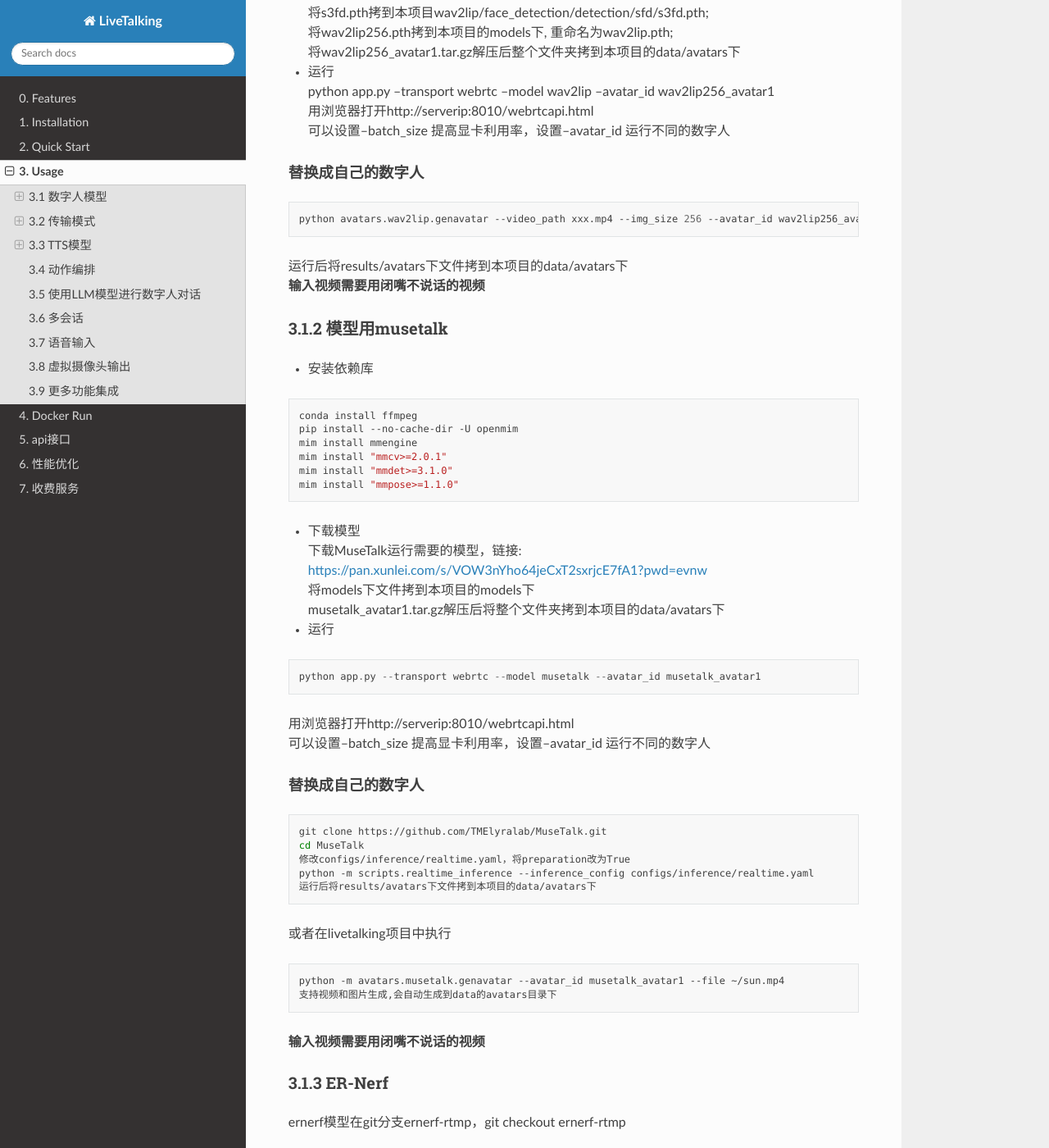
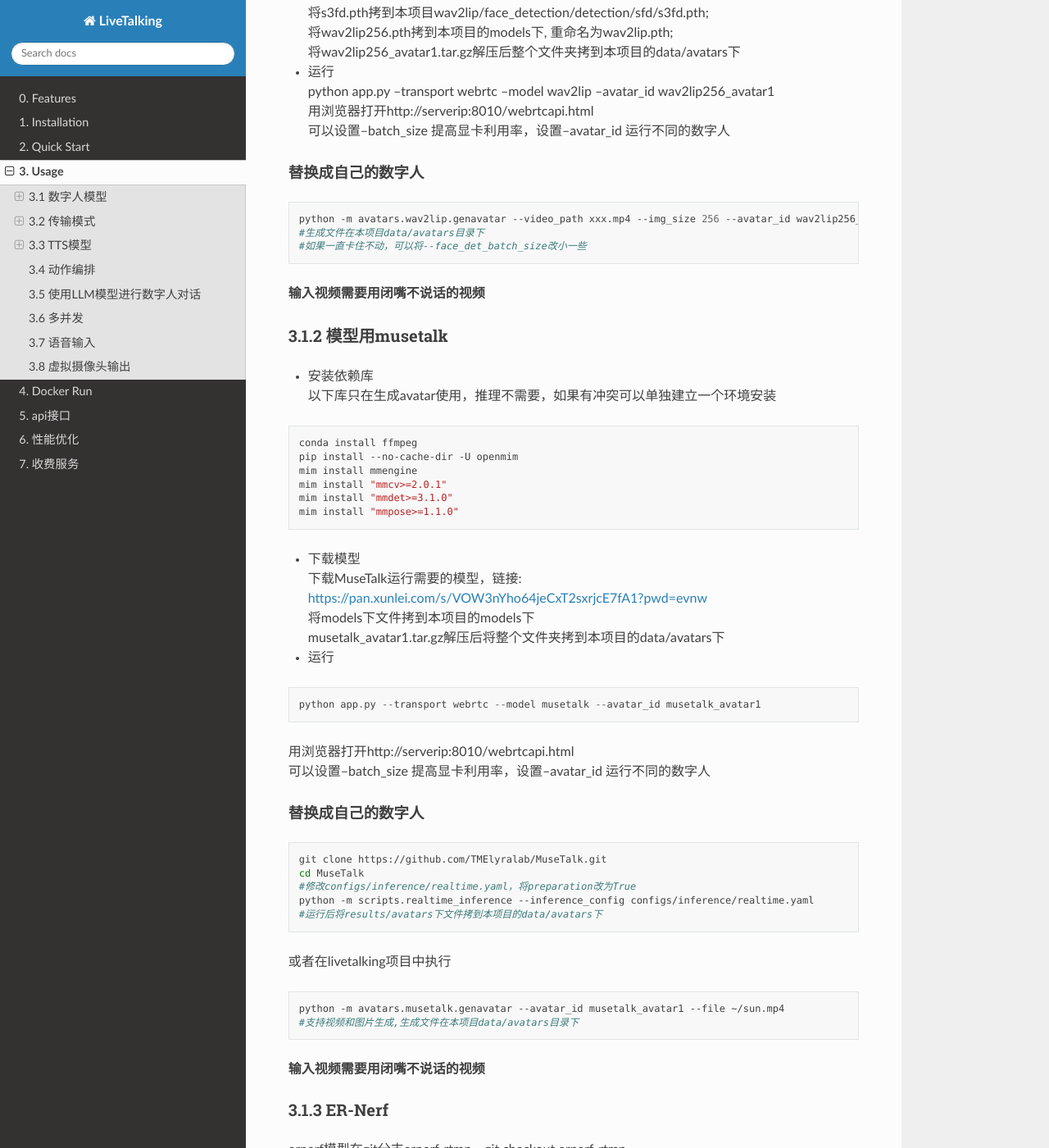
Before and after one commit to lipku/livetalking-doc, a Sphinx documentation site: the page built from docs/source/usage.md, in a window 1280 px wide and 1400 px high, scrolled down 412 px. Shown: the whole window at 82% size. Built offline with Sphinx 7.4.7 and the Read the Docs theme 3.1.0, drawn with Linux system fonts in a browser that asks for light colours; some of the changed text lies outside the part shown.

Commit message:
update doc for v2.0.1

````diff
--- a/docs/source/usage.md
+++ b/docs/source/usage.md
@@ -3,7 +3,7 @@
 分别选择数字人模型、传输方式、tts模型
 
 ### 3.1 数字人模型
-支持4种模型：ernerf、musetalk、wav2lip、Ultralight-Digital-Human
+支持4种模型：ernerf、musetalk、wav2lip、Ultralight-Digital-Human，默认用wav2lip
 
 #### 3.1.1 模型用wav2lip
 - 下载模型
@@ -17,13 +17,16 @@
 可以设置--batch_size 提高显卡利用率，设置--avatar_id 运行不同的数字人
 ##### 替换成自己的数字人
 ```bash
-python avatars.wav2lip.genavatar --video_path xxx.mp4 --img_size 256 --avatar_id wav2lip256_avatar1 #img_size固定为256，与模型相关
+python -m avatars.wav2lip.genavatar --video_path xxx.mp4 --img_size 256 --avatar_id wav2lip256_avatar1 #img_size固定为256，与模型相关
+#生成文件在本项目data/avatars目录下
+#如果一直卡住不动，可以将--face_det_batch_size改小一些
 ```
-运行后将results/avatars下文件拷到本项目的data/avatars下
+
 **输入视频需要用闭嘴不说话的视频**
 
 #### 3.1.2 模型用musetalk
 - 安装依赖库
+以下库只在生成avatar使用，推理不需要，如果有冲突可以单独建立一个环境安装
 ```bash
 conda install ffmpeg
 pip install --no-cache-dir -U openmim
@@ -46,14 +49,14 @@
 ```bash
 git clone https://github.com/TMElyralab/MuseTalk.git
 cd MuseTalk
-修改configs/inference/realtime.yaml，将preparation改为True
+#修改configs/inference/realtime.yaml，将preparation改为True
 python -m scripts.realtime_inference --inference_config configs/inference/realtime.yaml
-运行后将results/avatars下文件拷到本项目的data/avatars下
+#运行后将results/avatars下文件拷到本项目的data/avatars下
 ```
 或者在livetalking项目中执行
 ```bash
 python -m avatars.musetalk.genavatar --avatar_id musetalk_avatar1 --file ~/sun.mp4
-支持视频和图片生成,会自动生成到data的avatars目录下
+#支持视频和图片生成,生成文件在本项目data/avatars目录下
 ```
 **输入视频需要用闭嘴不说话的视频**
 
@@ -106,14 +109,13 @@
 #### 3.1.4 模型用Ultralight-Digital-Human
 - 制作avatar
 先根据项目 <https://github.com/anliyuan/Ultralight-Digital-Human> 训练模型，
-然后将Ultralight-Digital-Human项目下checkpoint_epoch_335.pth.tar和scrfd_2.5g_kps.onnx拷到本项目ultralight/face_detect_utils下
+然后将Ultralight-Digital-Human项目下checkpoint_epoch_335.pth.tar和scrfd_2.5g_kps.onnx拷到本项目models下
 运行
 ```bash
-cd ultralight
 #checkpoint为训练后模型文件路径，目前只支持音频特征为hubert的模型；
 #video_path提供一段训练人物闭嘴不说话的视频
-python genavatar.py --video_path xxx.mp4 --avatar_id ultralight_avatar1 --checkpoint xxx.pth
-运行后将results/avatars下文件拷到本项目的data/avatars下
+python -m avatars.ultralight.genavatar --video_path xxx.mp4 --avatar_id ultralight_avatar1 --checkpoint xxx.pth
+#生成文件在本项目data/avatars目录下
 ```
 - 运行
 python app.py --transport webrtc --model ultralight --avatar_id ultralight_avatar1
@@ -146,13 +147,13 @@
 ```
 <font color=red>服务端需要开放端口 tcp:8000,8010,1985; udp:8000</font>
 用浏览器打开http://serverip:8010/rtcpushapi.html
+如果推送地址不是localhost，需要在rtcpushapi.html中相应修改host地址
 
 #### 3.2.3 rtmp推送
-rtmp目前只支持ernerf模型，后续不再支持该种传输方式。如需要rtmp传输，可通过srs转发实现
 - 安装rtmpstream库
 <https://github.com/lipku/python_rtmpstream>
 
-- 启动srs
+- 启动rtmp服务器（此处用srs）
 ```
 docker run --rm -it -p 1935:1935 -p 1985:1985 -p 8080:8080 registry.cn-hangzhou.aliyuncs.com/ossrs/srs:5
 ```
@@ -160,7 +161,8 @@
 ```python
 python app.py --transport rtmp --push_url 'rtmp://localhost/live/livestream'
 ```
-用浏览器打开http://serverip:8010/echoapi.html
+用浏览器打开http://serverip:8010/rtmpapi.html
+如果推送地址不是localhost，需要在rtmpapi.html中相应修改host地址
 
 **rtmp也可以通过rtcpush到srs，由srs转成rtmp流**
 ```bash
@@ -216,7 +218,15 @@
 ```
 REF_FILE为音色ID，可以上<https://www.volcengine.com/docs/6561/1257544>查看音色列表，也可以是自己克隆的音色id
 
-#### 3.3.6 xtts
+#### 3.3.6 阿里千问语音服务
+运行
+```shell
+export DASHSCOPE_API_KEY=<your_api_key>
+python app.py --transport webrtc --model wav2lip --avatar_id wav2lip256_avatar1 --tts qwen  --REF_FILE Cherry
+```
+REF_FILE为音色ID，可以上<https://help.aliyun.com/zh/model-studio/qwen-tts-realtime?spm=a2c4g.11186623.0.0.2f86cb646t1DwA#bac280ddf5a1u>查看音色列表，也可以是自己克隆的音色id
+
+#### 3.3.7 xtts
 运行xtts服务，参照<https://github.com/coqui-ai/xtts-streaming-server>
 ```
 docker run --gpus=all -e COQUI_TOS_AGREED=1 --rm -p 9000:80 ghcr.io/coqui-ai/xtts-streaming-server:latest
@@ -251,7 +261,7 @@
 
 根据传输模式用浏览器打开http://serverip:8010/rtcpushchat.html或http://serverip:8010/webrtcchat.html
 
-### 3.6 多会话
+### 3.6 多并发
 ```
 python app.py --transport webrtc --model wav2lip --avatar_id wav2lip256_avatar1 --max_session 3
 ```
@@ -281,7 +291,3 @@
 ```
 打开obs或者其他直播软件，摄像头输入选择虚拟摄像头，可以看到数字人视频
 打开webrtcapi.html，不要点击start，直接输入文字，点击send，在obs能看到数字人说话
-
-### 3.9 更多功能集成
-- 语音输入、知识库问答 [Fay](https://github.com/xszyou/Fay)
-- 虚拟主播，字幕抓取 [Luna](https://github.com/Ikaros-521/AI-Vtuber)
````
Also changed, not shown: other parts of docs/source/usage.md (+1 -2 lines), docs/source/api.md (+4 -2 lines), docs/source/feature.md (+11 -6 lines), docs/source/service.md (+1 -2 lines).
